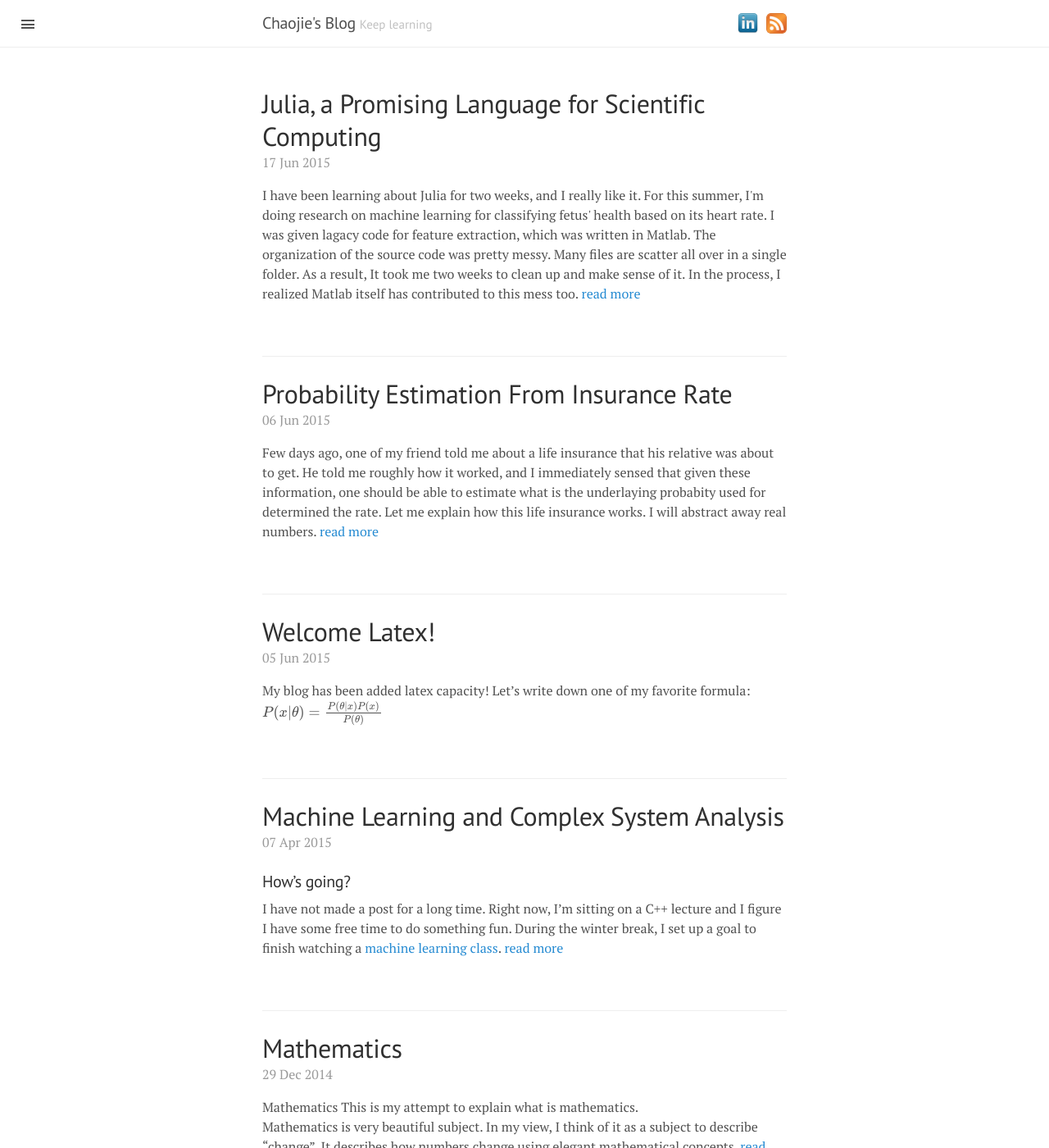
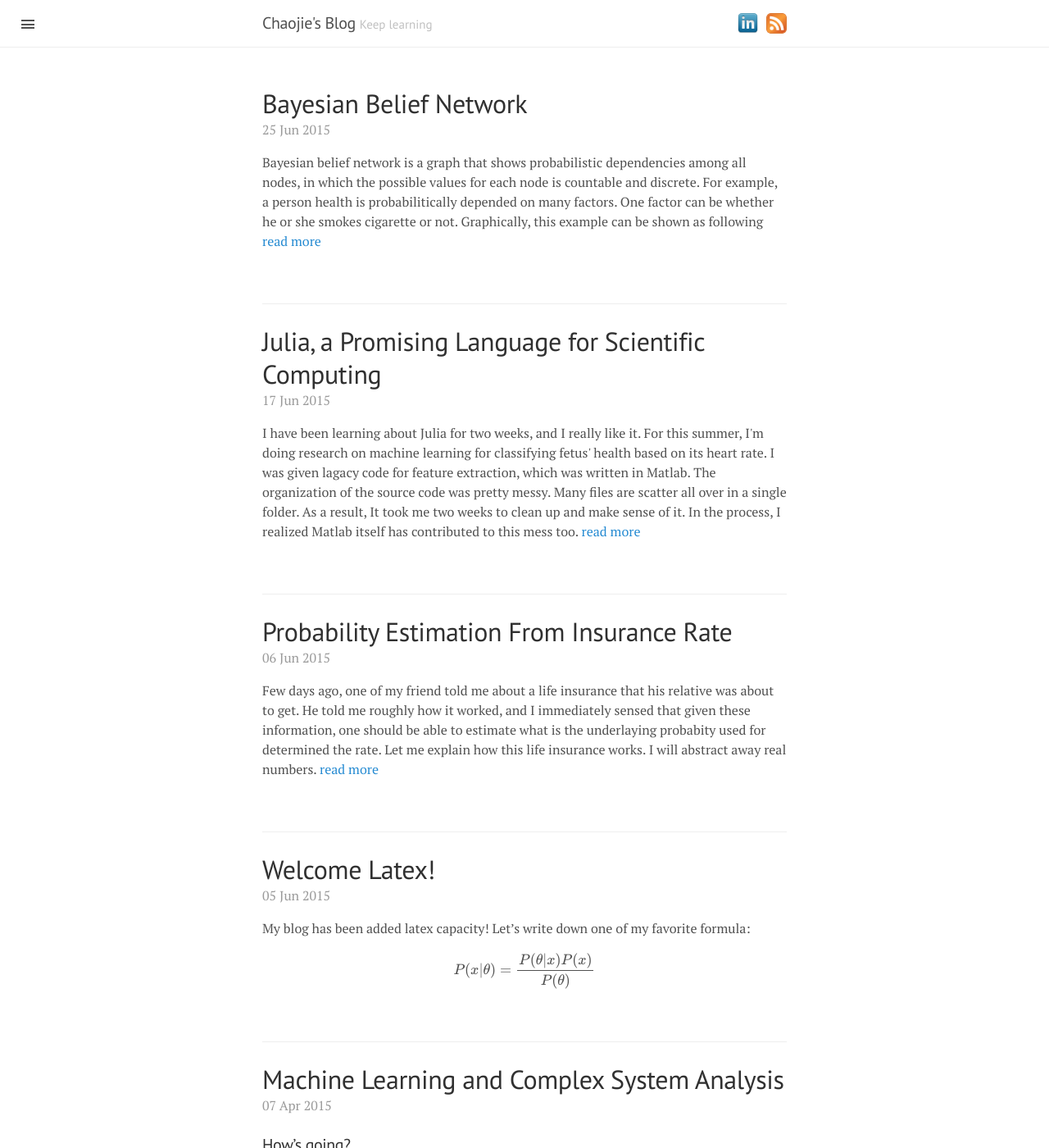
Before and after one commit to cjackie/cjackie.github.com, a Jekyll site: the page built from index.html, in a window 1280 px wide and 1400 px high. Shown: the whole window at 82% size. Built offline with Jekyll 4.4.1, drawn with Linux system fonts in a browser that asks for light colours; formulas are drawn with MathJax 3; the list of posts is cut into pages by our own code; some of the changed text lies outside the part shown.

Commit message:
........

```diff
--- a/_includes/head.html
+++ b/_includes/head.html
@@ -25,7 +25,8 @@
     skipTags: ['script', 'noscript', 'style', 'textarea', 'pre', 'code']
     },
     messageStyle: "none",
-    "HTML-CSS": { preferredFont: "TeX", availableFonts: ["STIX","TeX"] }
+    "HTML-CSS": { preferredFont: "TeX", availableFonts: ["STIX","TeX"] },
+    TeX: { equationNumbers: { autoNumber: "AMS" } }
     });
   </script>
   <script src="http://cdn.mathjax.org/mathjax/latest/MathJax.js?config=TeX-AMS_HTML" type="text/javascript"></script>
--- /dev/null
+++ b/_posts/2015-06-25-bayesian_network.md
@@ -0,0 +1,49 @@
+---
+layout: post
+title: Bayesian Belief Network
+tags:
+- bayesian
+- probability
+---
+
+<p>
+Bayesian belief network is a graph that shows probabilistic dependencies among all nodes, in which the possible values for each node is countable and discrete. For example, a person health is probabilitically depended on many factors. One factor can be whether he or she smokes cigarette or not. Graphically, this example can be shown as following<!--break-->:
+<img src="{{site.baseurl}}images/2015-06-23/two_nodes.png" alt="graph">
+Mathematically, this graph tells us that $P(Health|smoke) \neq P(Health)$. In other words, given the person smokes or not, the probability of the person being healthy or not is different than if the information is not given. In this simple example, the node dependency is obvious to us, due to our prior knowledge about smoking and health. But when we encounter new nodes that we are not familiar, making a dependency graph is difficult, especially when the number of nodes is big. In science, we often have data collected by doing experiments, and we want to uncover dependencies among all nodes(factors). So a method to induce a best bayesian belief network for nodes is attractive.
+</p>
+
+<p>
+How to find such graph? Let's say we have been given data $D = \{x_1,x_2,x_3,...x_M\}$, where $x_i$ is one realization of nodes $X$ with length $N$. Let $G_s$ denote one example of a graph. By bayes' rule, the probability of $G_s$ given the data is:
+</p>
+
+\begin{equation}
+P(G_s|D) = \frac{P(D|G_s)P(G_s)}{P(D)}
+\label{eq:graph_prob}
+\end{equation}
+
+<p>
+Finding a best graph means finding a $G_s$ that maximize \eqref{eq:graph_prob}. Let $L$ denote the term being maximized for finding the best graph. Since $P(D)$ is constant for every graphs, $L$ reduces to $P(D|G_s)P(G_s)$. Let $\pi_i$ denote the set of parent nodes for $x_i$, then $P(D|G_s)$ can be expended to $\prod_{i=1}^M P(x_i|\pi_i)$. Let $x_{ij}$ and $\pi_{ij}$ denote each node and parents for the node, then the equation can be furthur expanded to $\prod_{i=1}^M \prod_{j=1}^N P(x_{ij}|\pi_{ij})$. Putting everything together:
+</p>
+
+$$
+L = \prod_{i=1}^M \prod_{j=1}^N P(x_{ij}|\pi_{ij}) P(G_s)
+$$
+
+<p>
+This equation is mising something important, which is the probability assigments of each node for all possible realizations of parents nodes. To fix it, $q$ is introduced as the probability assignments. And then we integrate over all possible $q$, which denote as $Q$. Note that the integral is multiple integral. Thus:
+</p>
+
+$$
+L = P(G_s) \int_{Q} \prod_{i=1}^M \prod_{j=1}^N P(x_{ij}|\pi_{ij},q) P(q) dq
+$$
+
+<p>
+So given the data, how one can calculate the $L$. The paper [1] page 315 gives the method to actually calculate $L$. now when we have the way to calculate the probability given a graph, then we can exhaustive try out all possible graphes and find the one with highest probability. However, the number of graphes is huge and exhaustively search for the best one is intractable. So the paper [1] also gives several heuristics(practical ways of searching) to find the best one. One heuristic is simply order the nodes and only nodes preceding can be parents for each node, which significantly reduce the size of possible graphes.
+</p>
+
+<p>
+reference:<br>
+1. A Bayesian method for the induction of probabilistic networks from data
+Machine Learning, 1992, Volume 9, Number 4, Page 309
+Gregory F. Cooper, Edward Herskovits
+</p>
```
Also changed, not shown: _posts/2015-06-05-testing.md (+1 -0 lines), images/2015-06-23/two_nodes.png (added).
